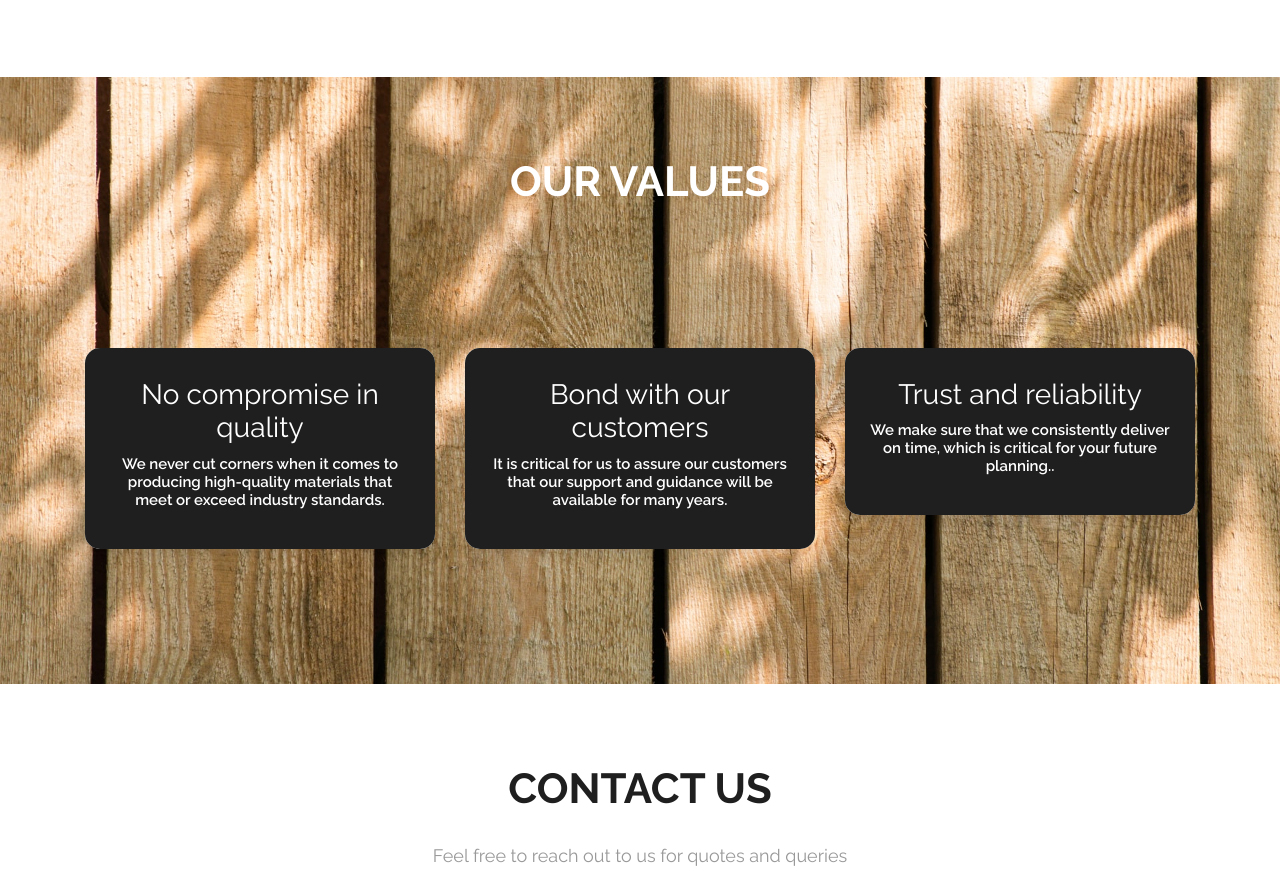
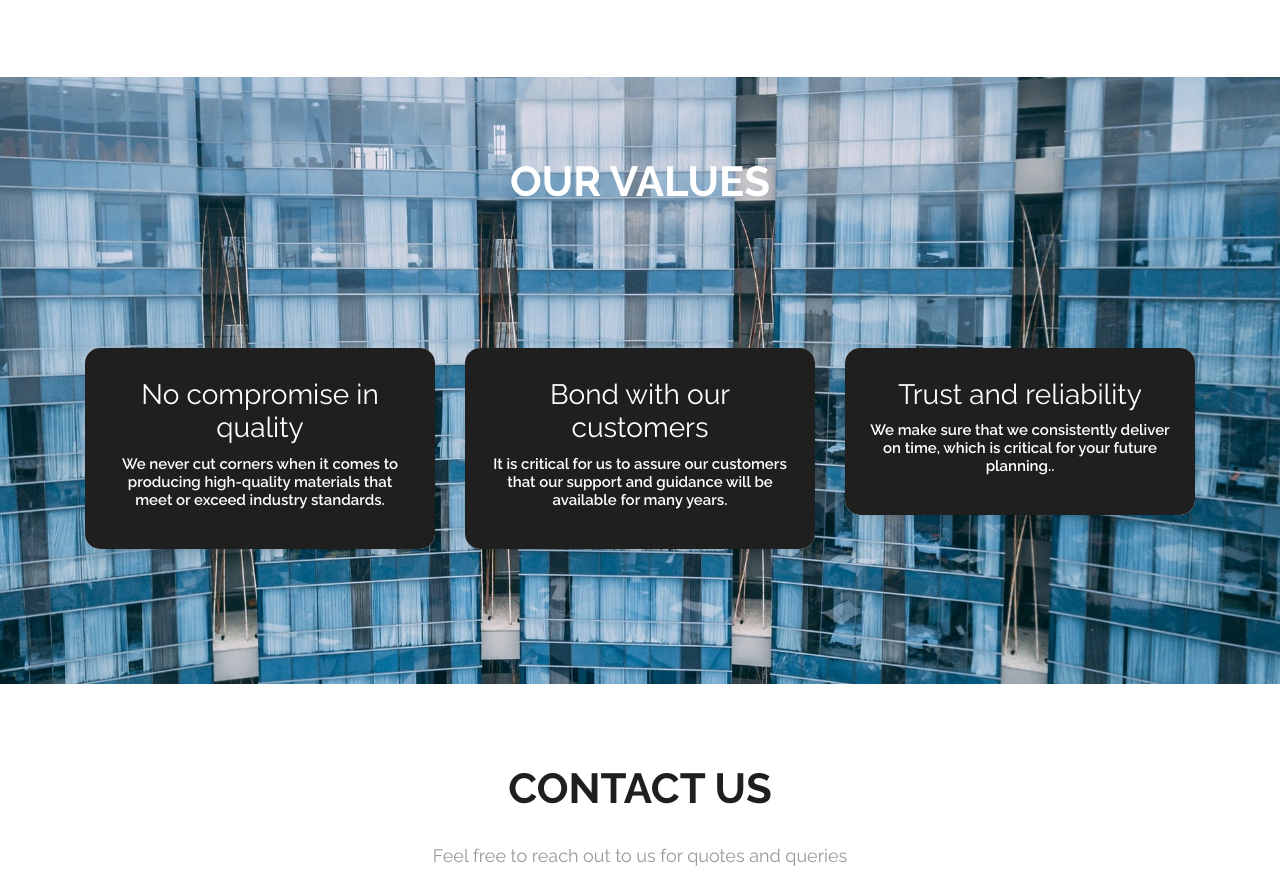
Before and after one commit to VaisakhPradeep/GlassVault, a plain HTML site: page index.html in a window 1280 px wide. Shown: the part 3616-4497 px from the top of the page. Drawn offline with Linux system fonts and the light colour scheme.

Commit message:
image change

```diff
--- a/css/building.css
+++ b/css/building.css
@@ -951,7 +951,7 @@ div#products .serv .service-inform-text p {
     color: #fff;
 }
 #values.section {
-    background: url('../images/wood.jpg');
+    background: url('../images/glass-background.jpg');
     background-size: cover;
     background-position: center center;
     background-attachment: fixed;
```
Also changed, not shown: images/glass-background.jpg (added).
